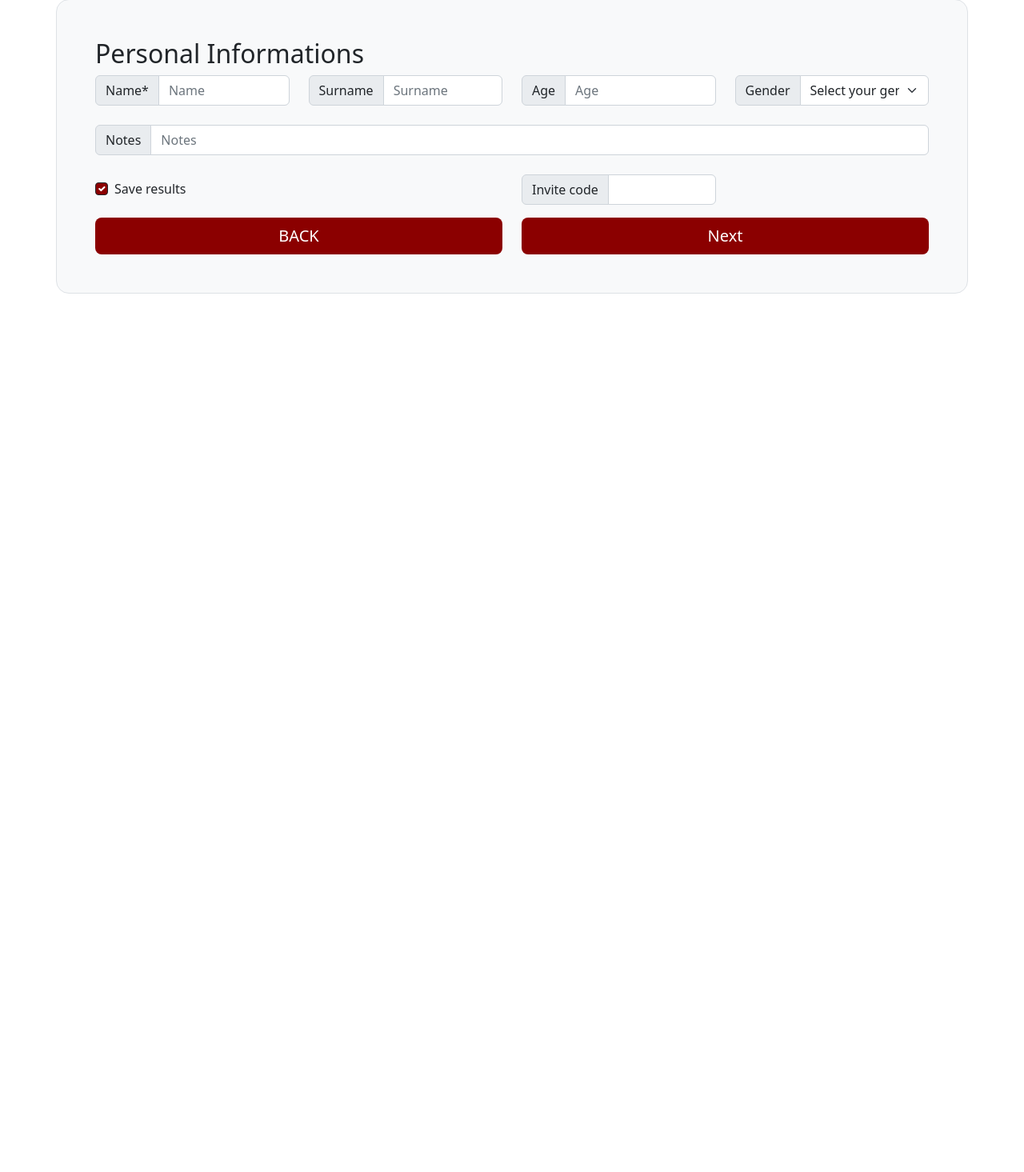
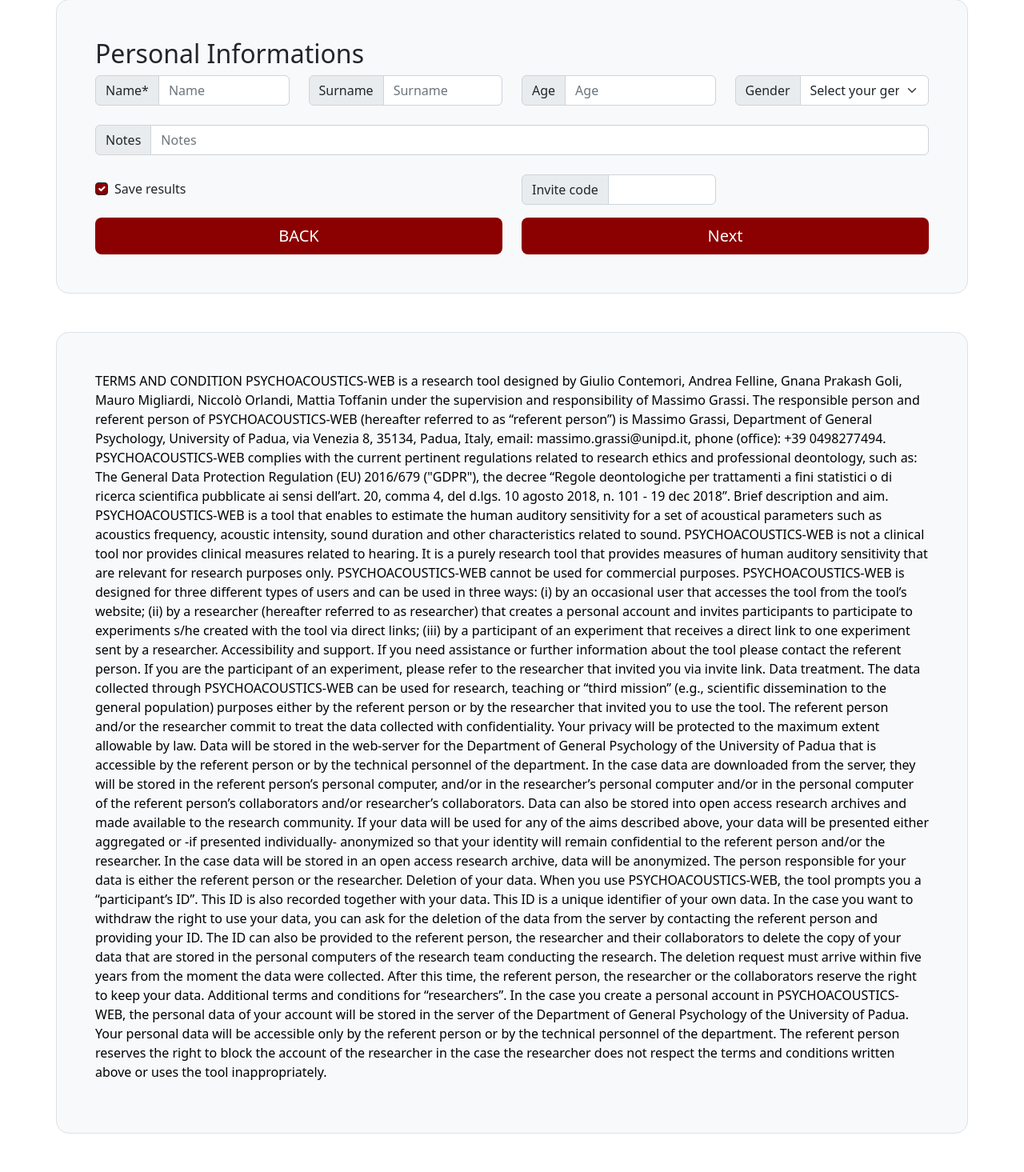
Before and after one commit to hurxan/psychoacoustics-web, a PHP site: page /demographicData.php?test=amp in a window 1280 px wide. Shown: the part 49-1514 px from the top of the page at 80% size. Before the commit the page ends 416 px from the top, so only its background shows below. Run offline with PHP 8.4, Linux system fonts and the light colour scheme; data that the repository does not hold is empty.

Commit message:
added text below in demographicData.php

```diff
--- a/demographicData.php
+++ b/demographicData.php
@@ -192,6 +192,26 @@ if (isset($_GET['err'])) {
         </div>
     </form>
 </div>
+<div class="container my-5 p-4 p-sm-5 border rounded rounded-4 bg-light">
+    <p style="color: black;"> TERMS AND CONDITION
+        PSYCHOACOUSTICS-WEB is a research tool designed by Giulio Contemori, Andrea Felline, Gnana Prakash Goli, Mauro Migliardi, Niccolò Orlandi, Mattia Toffanin under the supervision and responsibility of Massimo Grassi. The responsible person and referent person of PSYCHOACOUSTICS-WEB (hereafter referred to as “referent person”) is Massimo Grassi, Department of General Psychology, University of Padua, via Venezia 8, 35134, Padua, Italy, email: massimo.grassi@unipd.it, phone (office): +39 0498277494. PSYCHOACOUSTICS-WEB complies with the current pertinent regulations related to research ethics and professional deontology, such as: The General Data Protection Regulation (EU) 2016/679 ("GDPR"), the decree “Regole deontologiche per trattamenti a fini statistici o di ricerca scientifica pubblicate ai sensi dell’art. 20, comma 4, del d.lgs. 10 agosto 2018, n. 101 - 19 dec 2018”.
+
+        Brief description and aim.
+        PSYCHOACOUSTICS-WEB is a tool that enables to estimate the human auditory sensitivity for a set of acoustical parameters such as acoustics frequency, acoustic intensity, sound duration and other characteristics related to sound. PSYCHOACOUSTICS-WEB is not a clinical tool nor provides clinical measures related to hearing. It is a purely research tool that provides measures of human auditory sensitivity that are relevant for research purposes only. PSYCHOACOUSTICS-WEB cannot be used for commercial purposes. PSYCHOACOUSTICS-WEB is designed for three different types of users and can be used in three ways: (i) by an occasional user that accesses the tool from the tool’s website; (ii) by a researcher (hereafter referred to as researcher) that creates a personal account and invites participants to participate to experiments s/he created with the tool via direct links; (iii) by a participant of an experiment that receives a direct link to one experiment sent by a researcher.
+
+        Accessibility and support.
+        If you need assistance or further information about the tool please contact the referent person. If you are the participant of an experiment, please refer to the researcher that invited you via invite link.
+
+        Data treatment.
+        The data collected through PSYCHOACOUSTICS-WEB can be used for research, teaching or “third mission” (e.g., scientific dissemination to the general population) purposes either by the referent person or by the researcher that invited you to use the tool. The referent person and/or the researcher commit to treat the data collected with confidentiality. Your privacy will be protected to the maximum extent allowable by law. Data will be stored in the web-server for the Department of General Psychology of the University of Padua that is accessible by the referent person or by the technical personnel of the department. In the case data are downloaded from the server, they will be stored in the referent person’s personal computer, and/or in the researcher’s personal computer and/or in the personal computer of the referent person’s collaborators and/or researcher’s collaborators. Data can also be stored into open access research archives and made available to the research community. If your data will be used for any of the aims described above, your data will be presented either aggregated or -if presented individually- anonymized so that your identity will remain confidential to the referent person and/or the researcher. In the case data will be stored in an open access research archive, data will be anonymized. The person responsible for your data is either the referent person or the researcher.
+
+        Deletion of your data.
+        When you use PSYCHOACOUSTICS-WEB, the tool prompts you a “participant’s ID”. This ID is also recorded together with your data. This ID is a unique identifier of your own data. In the case you want to withdraw the right to use your data, you can ask for the deletion of the data from the server by contacting the referent person and providing your ID. The ID can also be provided to the referent person, the researcher and their collaborators to delete the copy of your data that are stored in the personal computers of the research team conducting the research. The deletion request must arrive within five years from the moment the data were collected. After this time, the referent person, the researcher or the collaborators reserve the right to keep your data.
+
+        Additional terms and conditions for “researchers”.
+        In the case you create a personal account in PSYCHOACOUSTICS-WEB, the personal data of your account will be stored in the server of the Department of General Psychology of the University of Padua. Your personal data will be accessible only by the referent person or by the technical personnel of the department. The referent person reserves the right to block the account of the researcher in the case the researcher does not respect the terms and conditions written above or uses the tool inappropriately.
+    </p>
+</div>
 <script src="https://cdn.jsdelivr.net/npm/bootstrap@5.0.2/dist/js/bootstrap.bundle.min.js"
         integrity="sha384-MrcW6ZMFYlzcLA8Nl+NtUVF0sA7MsXsP1UyJoMp4YLEuNSfAP+JcXn/tWtIaxVXM"
         crossorigin="anonymous"></script>
```
